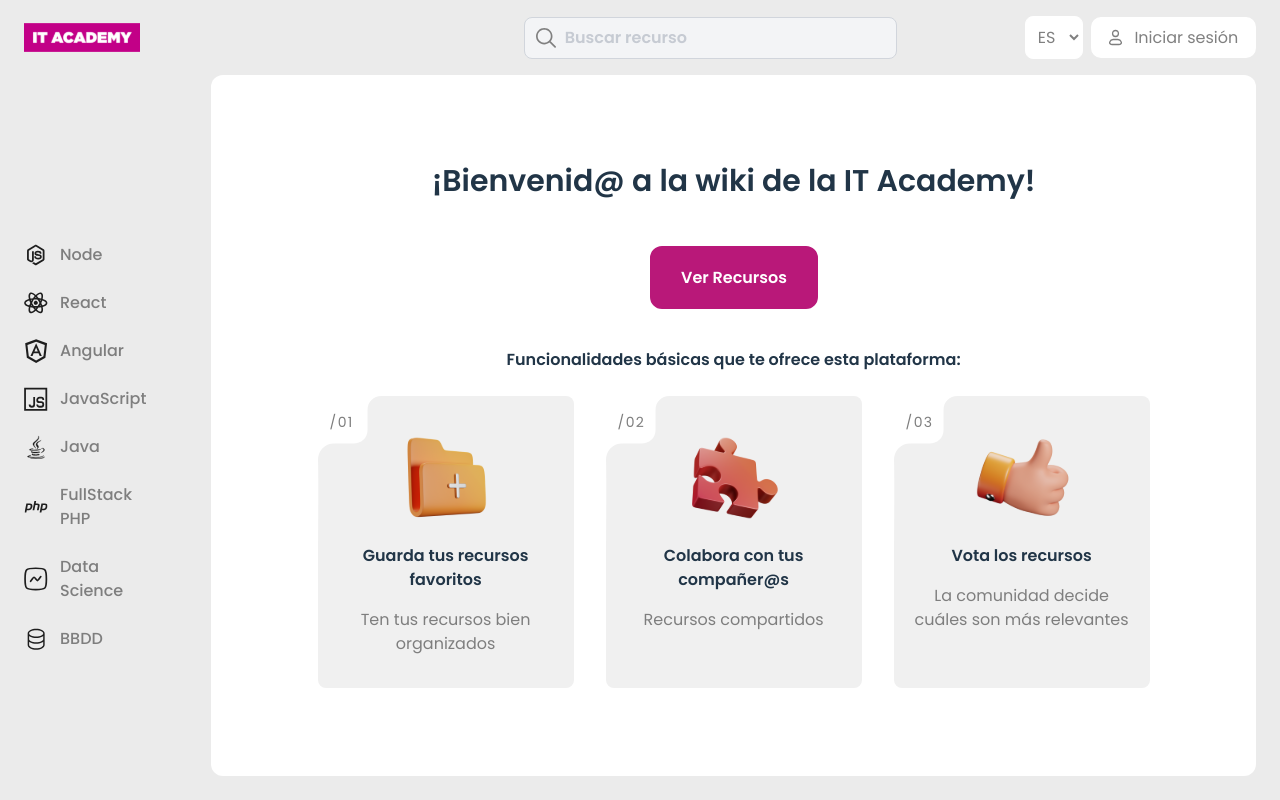
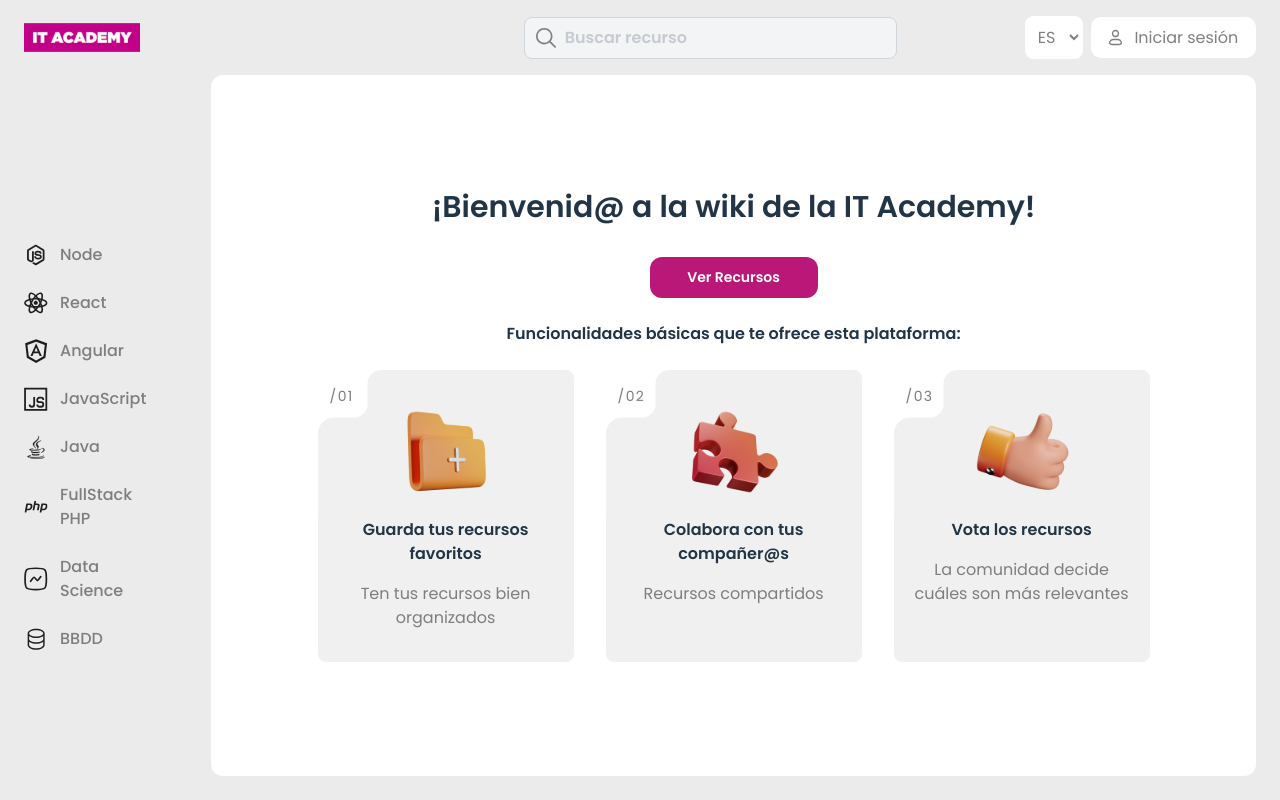
Before and after one commit to codingjordi/ita-wiki-frontend, a React (Vite) app: page / in a window 1280 px wide. Built offline with nearby package versions, Linux system fonts and the light colour scheme; no server answers.

Commit message:
Change button styles

```diff
--- a/src/components/atoms/ButtonComponent.tsx
+++ b/src/components/atoms/ButtonComponent.tsx
@@ -2,9 +2,9 @@ import { FC, ReactNode } from "react";
 import closeIcon from "../../assets/close.svg";
 
 type ItaBtnVariant =
-  | "default"
   | "primary"
   | "secondary"
+  | "neutral"
   | "github"
   | "close"
   | "icon"
@@ -20,12 +20,11 @@ interface ItaButtonProps {
 }
 
 const basicCss =
-  "block w-full h-[63px] text-[16px] text-white font-semibold capitalize text-center rounded-[12px] my-[15px] bg-[#B91879] hover:bg-[#c44d95] transition-all duration-200 ease-in-out border-2 border-[#B91879] hover:border-[#c44d95] hover:scale-95 hover:duration-100 will-change-transform outline-none cursor-pointer box-sizing";
+  "block text-[14px] h-[41px] capitalize text-center rounded-[12px] outline-none cursor-pointer box-sizing w-full";
 const classList = {
-  primary: basicCss,
-  default: basicCss,
-  secondary:
-    "block w-full h-[63px] text-[16px] text-[#7e7e7e] font-semibold capitalize text-center rounded-[12px] my-[15px] bg-[#fff] hover:bg-[#dcdcdc] transition-all duration-200 ease-in-out border-2 border-[#aeaeae] hover:border-[#aeaeae] hover:scale-95 hover:duration-100 will-change-transform outline-none cursor-pointer box-sizing",
+  primary: `${basicCss} text-white min-w-[152px] bg-primary font-[600] hover:opacity-90 border-none`,
+  secondary: `${basicCss} border border-gray-foreground font-[600] text-gray-foregorund hover:bg-neutral-50 min-w-[138px]`,
+  neutral: `${basicCss} bg-white text-gray-foreground font-[500] min-w-[138px] hover:bg-neutral-50`,
   github:
     "text-[var(--github-color)] bg-[var(--github-bg)]  justify-between max-w-60 hover:bg-[var(--github-color)] hover:text-[var(--github-bg)] hover:border-black outline-none cursor-pointer box-sizing",
   close:
@@ -43,7 +42,7 @@ const ButtonComponent: FC<ItaButtonProps> = ({
   onClick,
 }) => {
   const baseClass =
-    variant === "custom" ? className || "" : classList[variant ?? "default"];
+    variant === "custom" ? className || "" : classList[variant ?? "primary"];
 
   return (
     <button type={type || "button"} onClick={onClick} className={baseClass}>
--- a/src/index.css
+++ b/src/index.css
@@ -16,6 +16,7 @@
 }
 
 @theme {
+  --color-primary: #B91879;
   --color-gray-foreground: #7e7e7e;
   --background-image-card: url("assets/bg-card.svg");
 }
```
